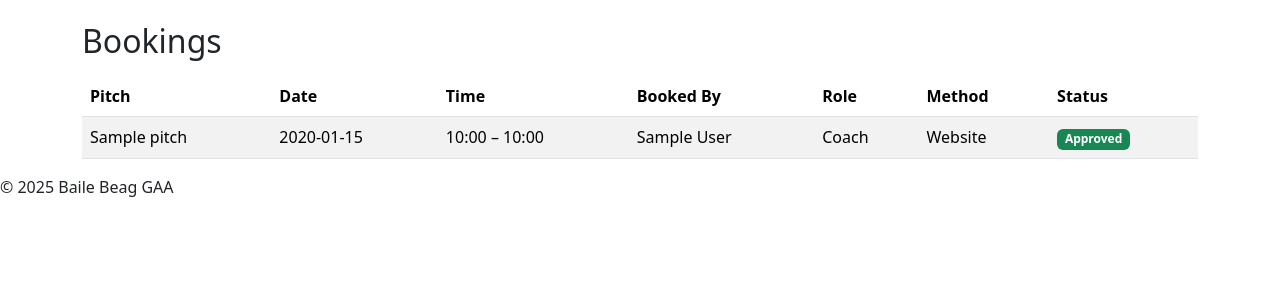
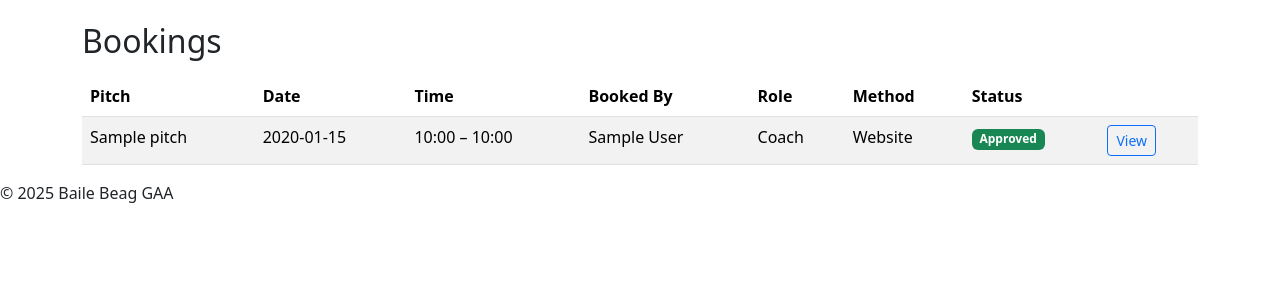
Before and after one commit to james-fitz86/bailebeag, a Django app: page /bookings/ in a window 1280 px wide. Shown: the part 50-348 px from the top of the page. Run offline with Django 5.2, Linux system fonts and the light colour scheme; a user stored in the database is signed in; tables that the repository leaves empty hold one stand-in row (values such as "Sample post"); some libraries are stand-ins or nearby versions.

Commit message:
added view button link to booking_detail.html

```diff
--- a/bookings/templates/bookings/booking_list.html
+++ b/bookings/templates/bookings/booking_list.html
@@ -18,6 +18,7 @@
                     <th>Role</th>
                     <th>Method</th>
                     <th>Status</th>
+                    <th></th>
                 </tr>
             </thead>
             <tbody>
@@ -53,6 +54,9 @@
                             {{ booking.status }}
                         {% endif %}
                     </td>
+                    <td>
+                        <a href="{% url 'booking_detail' booking.id %}" class="btn btn-sm btn-outline-primary">View</a>
+                    </td>
                 </tr>
                 {% endfor %}
             </tbody>
```
